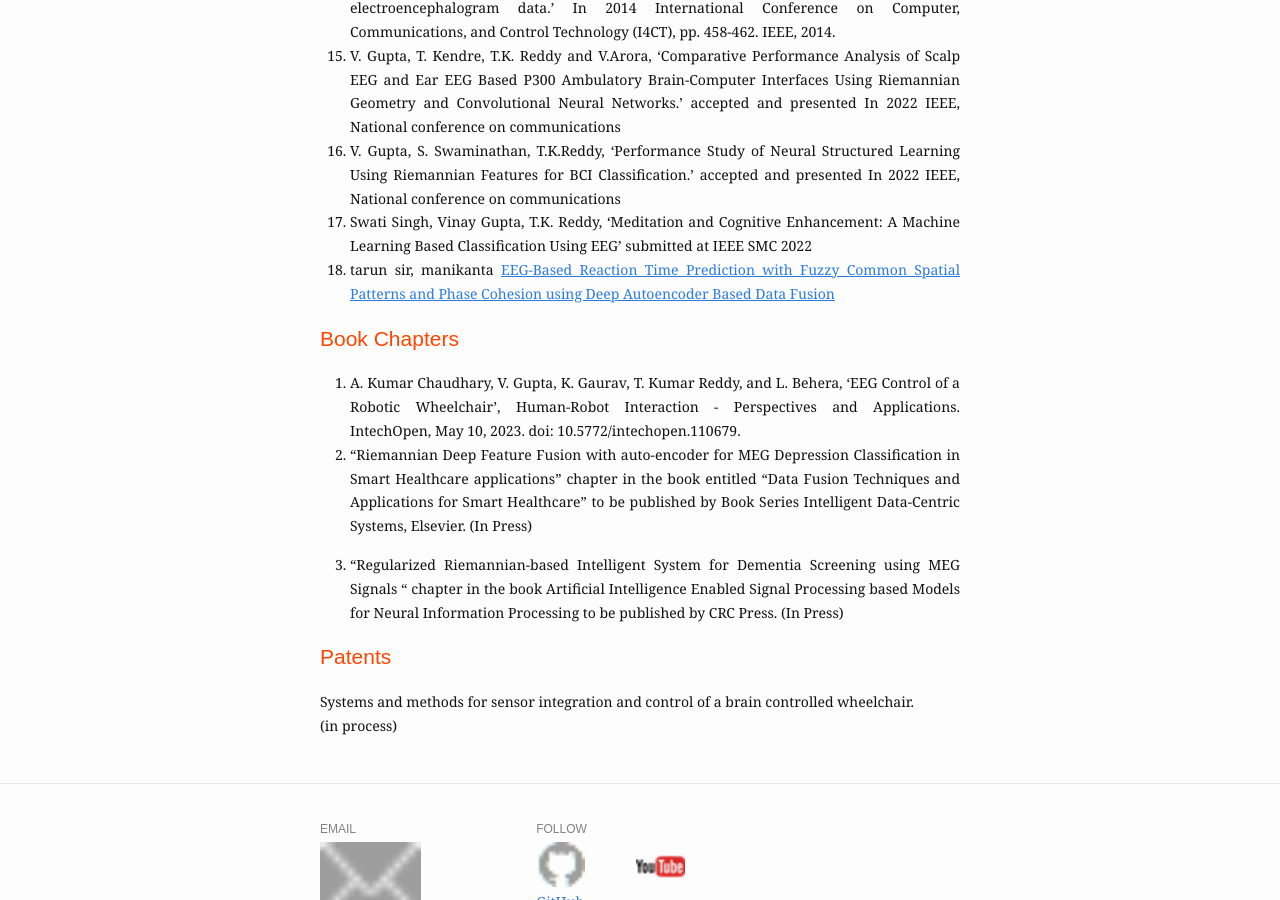
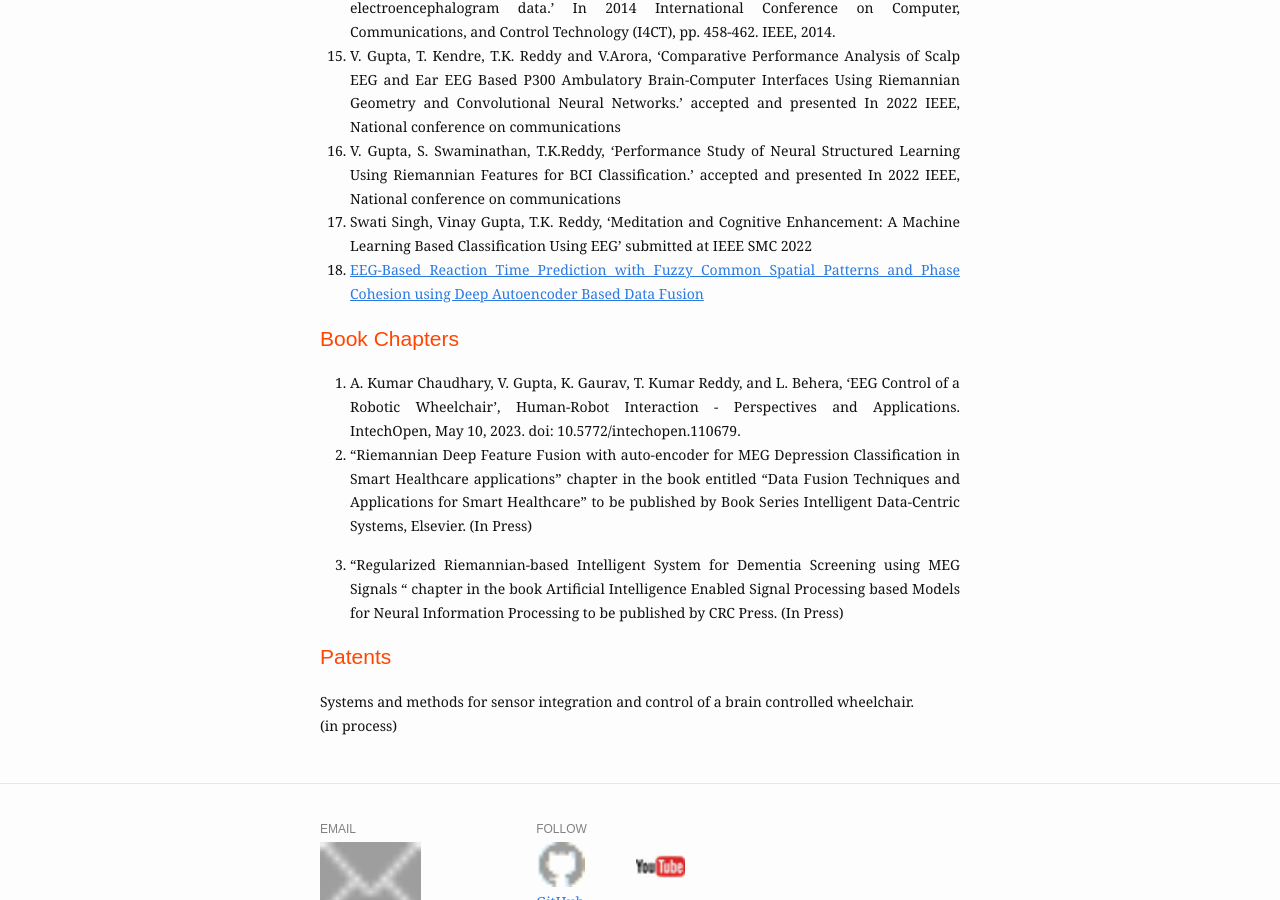
Before and after one commit to tharuniitk/tharuniitk.github.io, a Jekyll site: the page built from publications.md, in a window 1280 px wide and 900 px high, scrolled down 2446 px. Built offline with Jekyll 4.4.1, drawn with Linux system fonts in a browser that asks for light colours.

Commit message:
Update publications.md

```diff
--- a/publications.md
+++ b/publications.md
@@ -53,7 +53,7 @@ slug: /publications
 15. V. Gupta, T. Kendre, T.K. Reddy and V.Arora, ‘Comparative Performance Analysis of Scalp EEG and Ear EEG Based P300 Ambulatory Brain-Computer Interfaces Using Riemannian Geometry and Convolutional Neural Networks.’ accepted and presented In 2022 IEEE, National conference on communications
 16. V. Gupta, S. Swaminathan, T.K.Reddy, ‘Performance Study of Neural Structured Learning Using Riemannian Features for BCI Classification.’ accepted and presented In 2022 IEEE, National conference on communications
 17. Swati Singh, Vinay Gupta, T.K. Reddy, ‘Meditation and Cognitive Enhancement: A Machine Learning Based Classification Using EEG’ submitted at IEEE SMC 2022
-18. tarun sir, manikanta [<ins>EEG-Based Reaction Time Prediction with Fuzzy Common Spatial Patterns and Phase Cohesion using Deep Autoencoder Based Data Fusion</ins>]( https://ieeexplore.ieee.org/document/8437157)
+18. [<ins>EEG-Based Reaction Time Prediction with Fuzzy Common Spatial Patterns and Phase Cohesion using Deep Autoencoder Based Data Fusion</ins>]( https://ieeexplore.ieee.org/document/8437157)
 
 ## <span style="color: orangered">Book Chapters</span>
 
```
